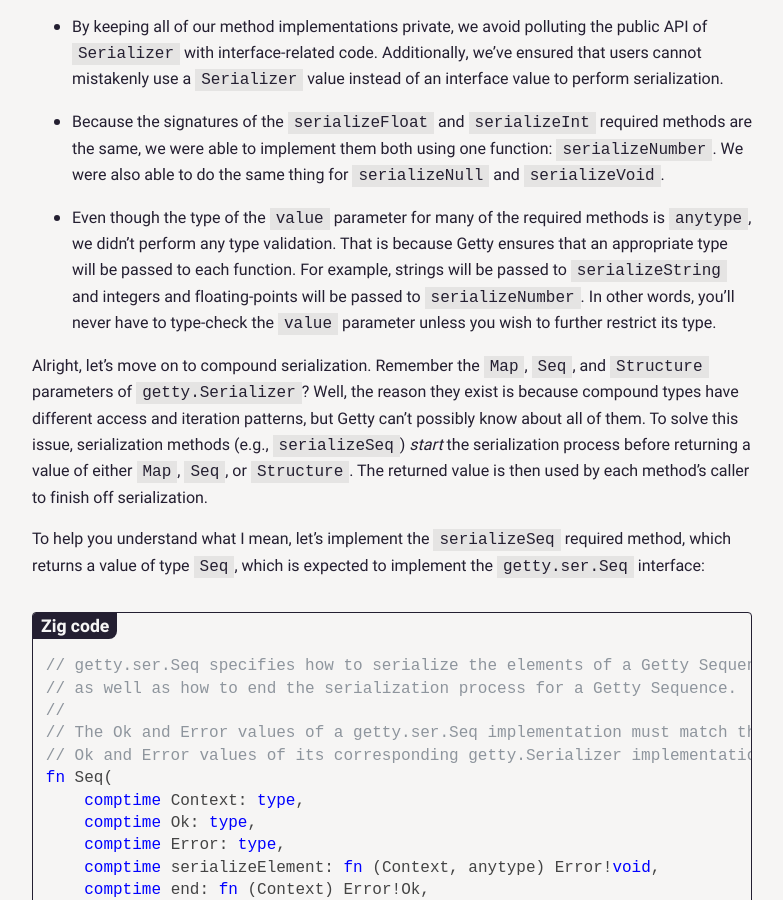
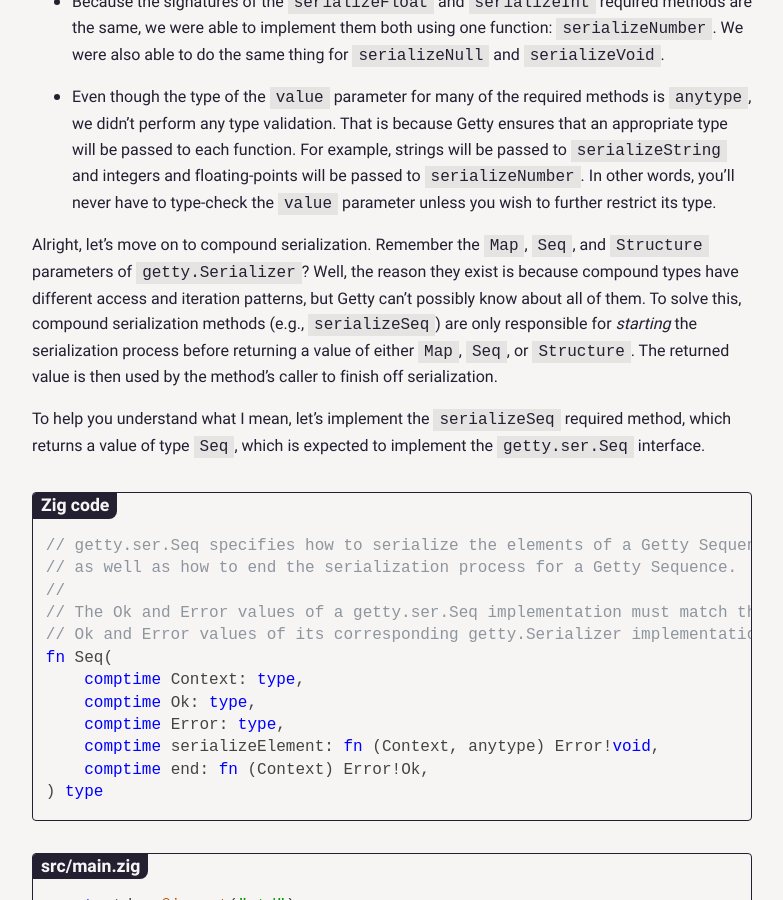
Before and after one commit to getty-zig/getty.so, a Jekyll site: the page built from pages/guide/serializers.md, in a window 1280 px wide and 900 px high, scrolled down 7537 px. Shown: the whole window, without its empty margins (248-1031 px from the left). Built offline with Jekyll 4.4.1, drawn with Linux system fonts in a browser that asks for light colours; some of the changed text lies outside the part shown.

Commit message:
guide: Update serializers

```diff
--- a/pages/guide/serializers.md
+++ b/pages/guide/serializers.md
@@ -58,7 +58,7 @@ fn Serializer(
     // These are methods that getty.Serializer implementations must provide.
     //
     // For this tutorial, we'll be providing implementations for all of
-    // these methods. However, you always can set any of the required methods
+    // these methods. However, you can always set any of the required methods
     // to `undefined` if you don't want to support a specific behavior.
     comptime serializeBool: fn (Context, bool) Error!Ok,
     comptime serializeEnum: fn (Context, anytype) Error!Ok,
@@ -330,9 +326,9 @@ At this point, the only methods left to implement are those related to compound
 
 - Even though the type of the `value` parameter for many of the required methods is `anytype`, we didn't perform any type validation. That is because Getty ensures that an appropriate type will be passed to each function. For example, strings will be passed to `serializeString` and integers and floating-points will be passed to `serializeNumber`. In other words, you'll never have to type-check the `value` parameter unless you wish to further restrict its type.
 
-Alright, let's move on to compound serialization. Remember the `Map`, `Seq`, and `Structure` parameters of `getty.Serializer`? Well, the reason they exist is because compound types have different access and iteration patterns, but Getty can't possibly know about all of them. To solve this issue, serialization methods (e.g., `serializeSeq`) _start_ the serialization process before returning a value of either `Map`, `Seq`, or `Structure`. The returned value is then used by each method's caller to finish off serialization.
+Alright, let's move on to compound serialization. Remember the `Map`, `Seq`, and `Structure` parameters of `getty.Serializer`? Well, the reason they exist is because compound types have different access and iteration patterns, but Getty can't possibly know about all of them. To solve this, compound serialization methods (e.g., `serializeSeq`) are only responsible for _starting_ the serialization process before returning a value of either `Map`, `Seq`, or `Structure`. The returned value is then used by the method's caller to finish off serialization.
 
-To help you understand what I mean, let's implement the `serializeSeq` required method, which returns a value of type `Seq`, which is expected to implement the `getty.ser.Seq` interface:
+To help you understand what I mean, let's implement the `serializeSeq` required method, which returns a value of type `Seq`, which is expected to implement the `getty.ser.Seq` interface.
 
 {% label Zig code %}
 {% highlight zig %}
```
Also changed, not shown: other parts of pages/guide/serializers.md (+2 -6 lines).
